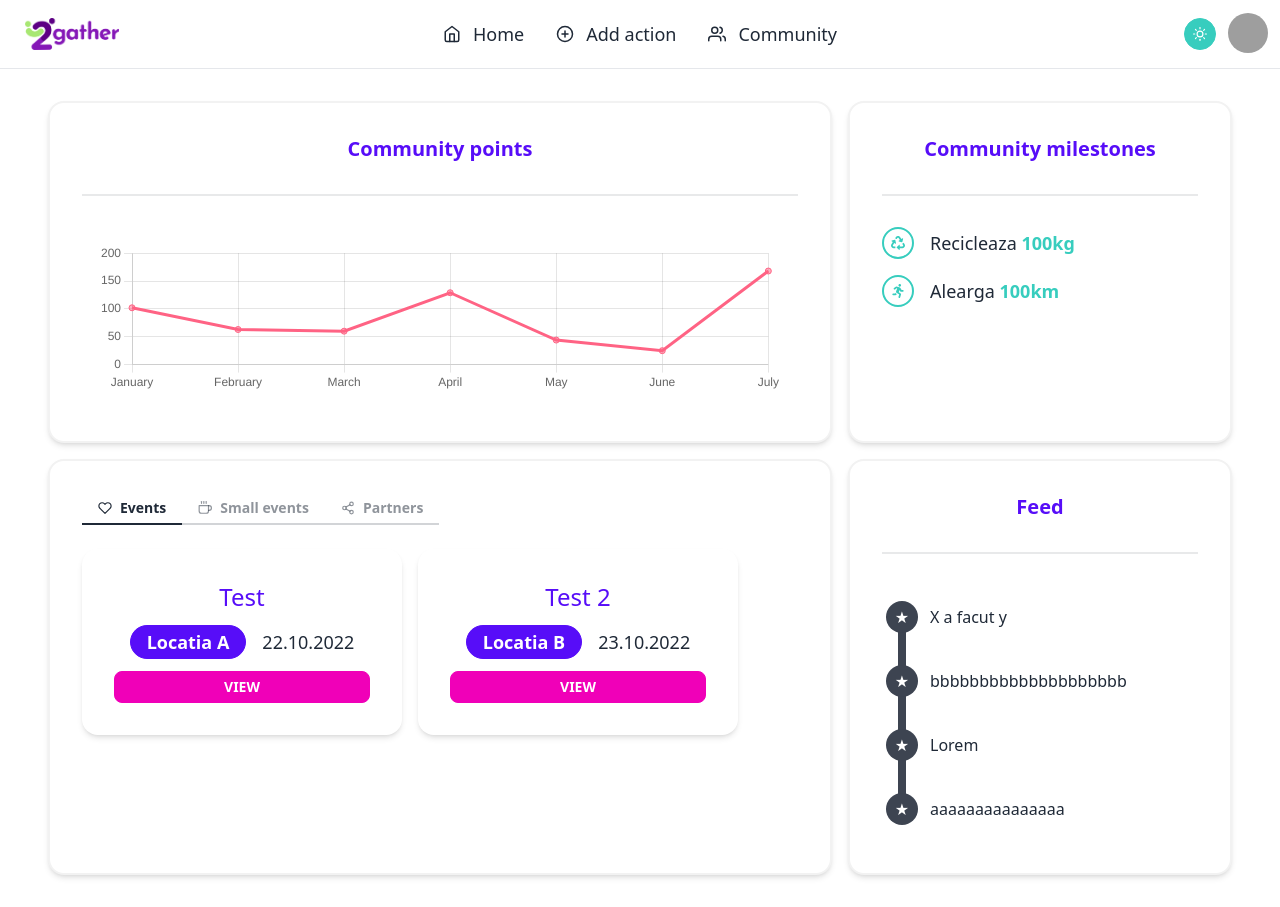
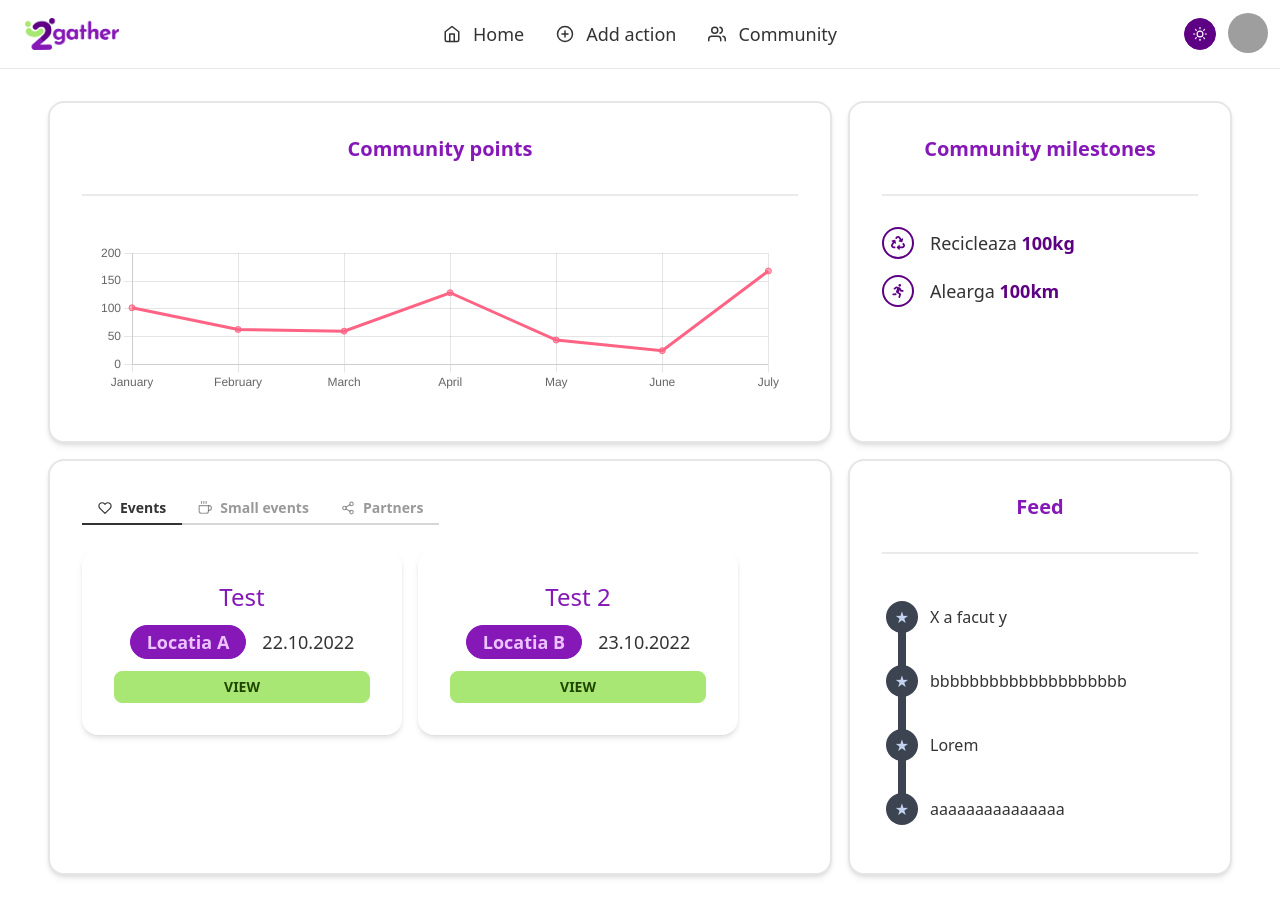
Before and after one commit to Aleksander223/devhacks2k22, a Next.js app in the folder frontend/: page / in a window 1280 px wide. Built offline with nearby package versions, Linux system fonts and the light colour scheme; grey boxes are pictures that could not be loaded.

Commit message:
Added theme

```diff
--- a/frontend/tailwind.config.js
+++ b/frontend/tailwind.config.js
@@ -8,7 +8,19 @@ module.exports = {
     extend: {},
   },
   daisyui: {
-    themes: ["light", "dark"],
+    themes: [{
+      light: {
+        "primary": "#8518B7",
+        "secondary": "#A8E773",
+        "accent": "#5D0084",
+        "neutral": "#3D4451",
+        "base-100": "#FFFFFF",
+        "info": "#3ABFF8",
+        "success": "#36D399",
+        "warning": "#FBBD23",
+        "error": "#F87272",
+      },
+    }, "dark"],
     darkTheme: "dark"
   },
   plugins: [require("daisyui")]
```
